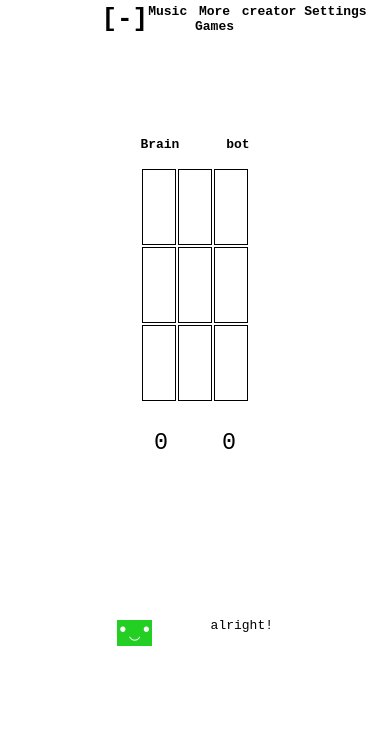
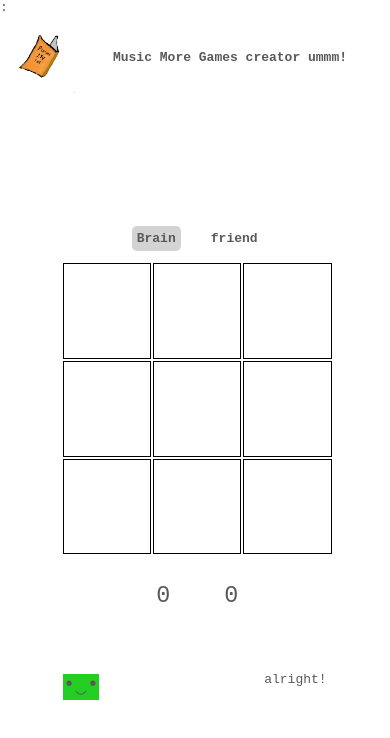
Before and after one commit to PlacideNdai/tictactoe, a plain HTML site: page Game/index.html in a window 390 px wide. Both pictures are taken after a click on the button "PLAY". Drawn offline with Linux system fonts and the light colour scheme.

Commit message:
downgrade

```diff
--- a/Game/app.js
+++ b/Game/app.js
@@ -11,7 +11,6 @@ const whosecondplayer = document.getElementById('challenger');
 let errorsShow = document.getElementById("errors");
 let consoletext = document.getElementById('consoletext');
 let playertwo = document.getElementById('playertwo');
-let playtheme = new Audio('./resources/play.wav');
 let rounds = document.getElementById('rounds');
 let finishCard = document.getElementById('finishedCard');
 const playagainbtn = document.getElementById('playagainbtn');
@@ -19,6 +18,7 @@ const homebtn = document.getElementById('homebtn');
 let winnernameholder = document.getElementById('winname');
 let winstatholder = document.getElementById('winstat');
 let scorei = document.querySelector('.scorei');
+let allelements = document.getElementsByTagName('body');
 let scoreii = document.querySelector('.scoreii');
 let winnersName = "";
 let one = "", two = "", three = "", four = "", five = "", six = "", seven = "", eight = "";
@@ -32,7 +32,6 @@ let keys = "";
 let counter = 0;
 let possibleWinnings;
 let currentRouds = 1;
-
 
 // starting the game
 function GameStart() {
@@ -79,8 +78,6 @@ playBtn.onclick = () => {
     if (usernameGetter.value !== "") {
         // setting username from input
         username = usernameGetter.value;
-        playtheme.play();
-        playtheme.volume = 0.3;
         // starting the game
         GameStart();
     } else {
@@ -139,8 +136,6 @@ function takenKeeperCleaner() {
     }
 }
 
-
-logs(tabs);
 // playing with a bot mode
 function BotGameMode() {
     tabs.forEach(ElementBot => {
--- a/Game/index.html
+++ b/Game/index.html
@@ -3,6 +3,7 @@
 
 <head>
     <meta charset="UTF-8">
+    <link rel="shortcut icon" href="./resources/logo.jpg" type="image/x-icon">:
     <meta name="viewport" content="width=device-width, initial-scale=1.0">
     <title>Tic-Tac-Toe</title>
     <link rel="stylesheet" href="style.css">
@@ -12,13 +13,13 @@
     <!-- heads -->
     <div id="heads">
         <span id="logo">
-            <h1>[-]</h1>
+            <img id="logo" src="./resources/logo.jpg" alt="logo">
         </span>
         <span id="quicklinks">
             <h4>Music</h4>
             <h4>More Games</h4>
             <h4>creator</h4>
-            <h4>Settings</h4>
+            <h4 class="darkmode"> ummm!</h4>
         </span>
     </div>
 
@@ -41,8 +42,8 @@
                 <!-- with who -->
                 <label for="challenger">With</label>
                 <select name="challenger" id="challenger">
-                    <option value="bot">BOT</option>
-                    <option value="friend">A FRIEND</option>
+                    <!-- <option value="bot">BOT</option> -->
+                    <option value="friend" selected>A FRIEND</option>
                 </select>
 
             </div>
--- a/Game/style.css
+++ b/Game/style.css
@@ -8,6 +8,8 @@ body {
     width: 50vw;
     margin: auto;
     overflow-y: scroll;
+    background: white;
+    color: rgb(89, 89, 89);
 }
 
 #heads {
@@ -15,6 +17,11 @@ body {
     display: flex;
     padding: 2%;
     text-align: center;
+}
+
+#logo{
+    height: 100px;
+    width: 100px;
 }
 
 #heads>span>h4 {
@@ -52,7 +59,6 @@ body {
 
 .gameName {
     cursor: pointer;
-    color: gray;
 }
 
 p {
@@ -96,9 +102,7 @@ button {
 }
 
 #gameboard {
-    /* background: green; */
     height: 70%;
-    display: flex;
 }
 
 #board {
@@ -158,7 +162,7 @@ td:hover{
     font-size: 150%;
     background: rgb(34, 207, 34);
     display: inline;
-    color: white;
+
 }
 
 #gameinfo{
@@ -169,7 +173,6 @@ td:hover{
 }
 
 #gameinfo > input, label ,select{
-    color:rgb(77, 77, 77);
     /* background: red; */
     margin: 5px;
 
@@ -198,3 +201,55 @@ td:hover{
     margin: auto;
     margin-top:5px;
 }
+
+@media only screen and (max-width:700px) {
+    body{
+        width: 100vw;
+    }
+
+    #logo{
+        height: 70px;
+        width: 70px;
+    }
+
+    #body{
+        top:0vh;
+        display: flex;
+        margin: 10px;
+        padding: 0;
+        height: 65vh;
+        width: 96vw;
+    }
+
+    #playBtn{
+        position: relative;
+        top: 5vh;
+    }
+
+    #gameboard{
+        top: 0;
+        position: absolute;
+        left: -15vw;
+        background: red;
+        /* max-width: fit-content; */
+        position: relative;
+        margin: auto;
+        width: 70vw;
+        height: 35vh;
+    }
+
+    #board{
+        width:100%;
+        height: 100%;
+    }
+
+    td{
+        font-size: 120%;
+    }
+
+    #console{
+        position: relative;
+        top: 0;
+        max-height: fit-content;
+    }
+}
```
Also changed, not shown: Game/resources/logo.jpg (added), 1 other file.
